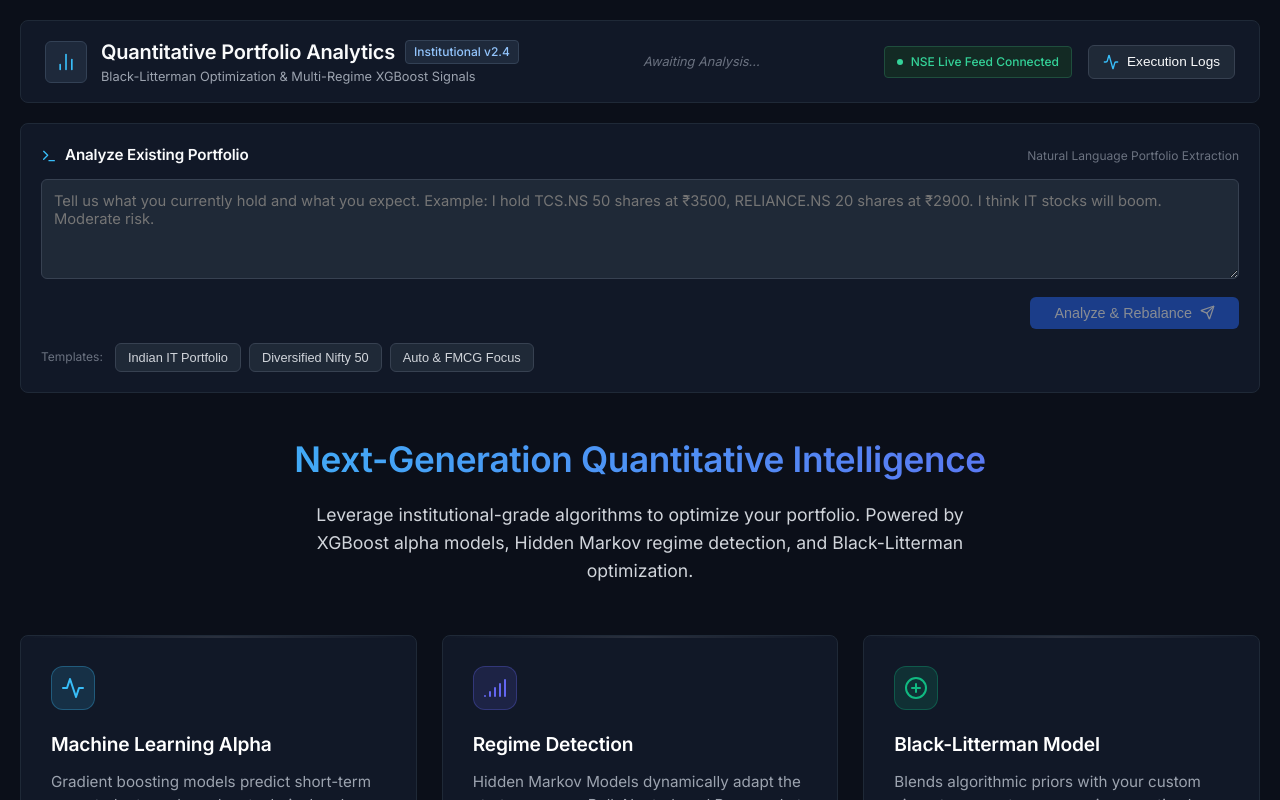
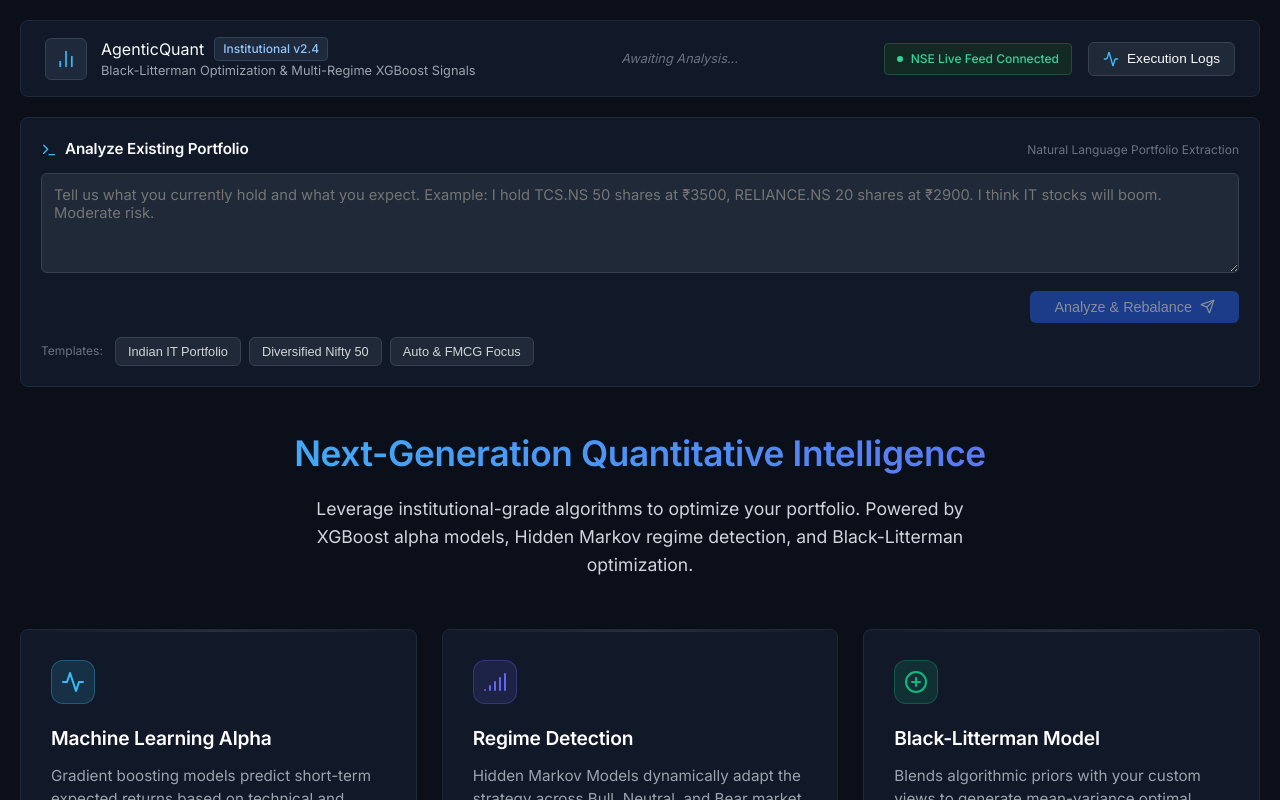
Before and after one commit to Sourav-IND-1/agenticQuant, a React (Vite) app in the folder frontend/: page / in a window 1280 px wide. Shown: the top 800 px of the page. Built offline with nearby package versions, Linux system fonts and the light colour scheme.

Commit message:
style: Update Navbar header to AgenticQuant

```diff
--- a/frontend/src/components/Navbar.jsx
+++ b/frontend/src/components/Navbar.jsx
@@ -20,9 +20,9 @@
         </div>
         <div>
           <div style={{ display: 'flex', alignItems: 'center', gap: '10px' }}>
-            <h1 style={{ fontSize: '1.25rem', fontWeight: 600, color: '#f9fafb', margin: 0 }}>
-              Quantitative Portfolio Analytics
-            </h1>
+            <span className="text-xl font-bold bg-clip-text text-transparent bg-gradient-to-r from-blue-400 to-emerald-400 tracking-tight">
+              AgenticQuant
+            </span>
             <span style={{ fontSize: '0.75rem', background: '#1e293b', color: '#93c5fd', padding: '2px 8px', borderRadius: '4px', fontWeight: 500, border: '1px solid #334155' }}>
               Institutional v2.4
             </span>
```
